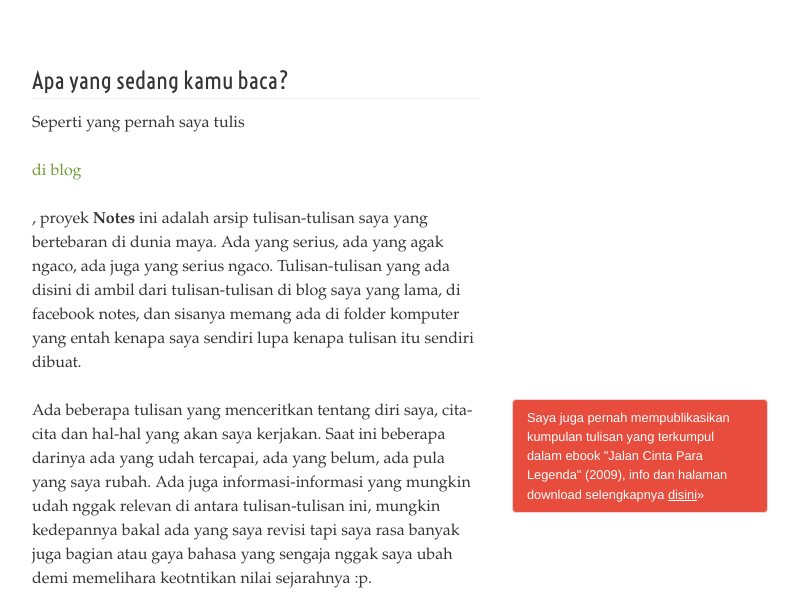
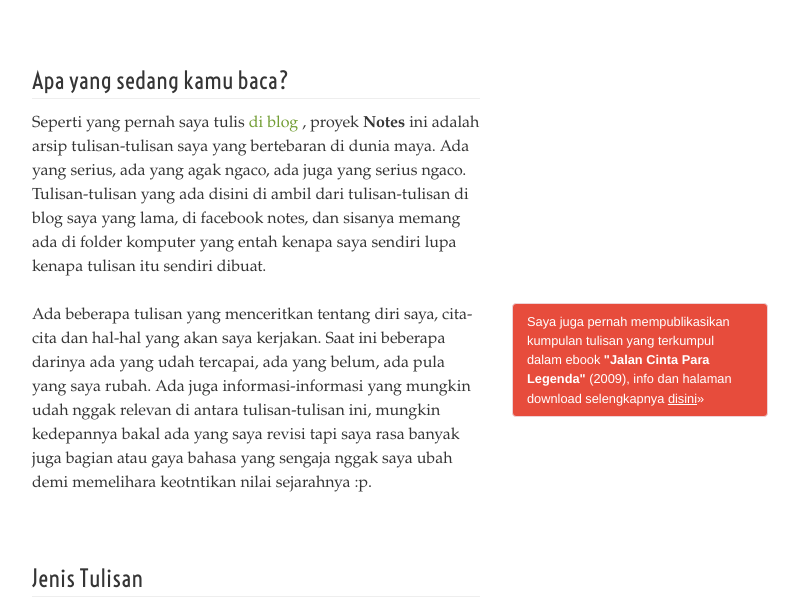
Before and after one commit to jurnalanas/book, a plain HTML site: page index.html in a window 1280 px wide. Shown: the part 195-800 px from the top of the page, without its empty margins (240-1039 px from the left). Drawn offline with Linux system fonts and the light colour scheme; a web font is replaced by a local one.

Commit message:
ubah jurnal

```diff
--- a/index.html
+++ b/index.html
@@ -55,12 +55,12 @@
 	<div class='content'>
 		<h2>Apa yang sedang kamu baca?</h2>
 
-<p>Seperti yang pernah saya tulis <p><a href="http://jurnalanas.com/blog/2013/07/25/notes-kompilasi-artikel-dan-update-jcpl/">di blog</a></p>
+<p>Seperti yang pernah saya tulis <a href="http://jurnalanas.com/blog/2013/07/25/notes-kompilasi-artikel-dan-update-jcpl/">di blog</a>
 , proyek <strong>Notes</strong> ini adalah arsip tulisan-tulisan saya yang bertebaran di dunia maya. Ada yang serius, ada yang agak ngaco, ada juga yang serius ngaco. Tulisan-tulisan yang ada disini di ambil dari tulisan-tulisan di blog saya yang lama, di facebook notes, dan sisanya memang ada di folder komputer yang entah kenapa saya sendiri lupa kenapa tulisan itu sendiri dibuat. </p>
 
 
 		<div class='aside'>
-			  <p class="alert alert-error">Saya juga pernah mempublikasikan kumpulan tulisan yang terkumpul dalam ebook "Jalan Cinta Para Legenda" (2009), info dan halaman download selengkapnya <a href="download">disini</a>»
+			  <p class="alert alert-error">Saya juga pernah mempublikasikan kumpulan tulisan yang terkumpul dalam ebook <strong>"Jalan Cinta Para Legenda"</strong> (2009), info dan halaman download selengkapnya <a href="download">disini</a>»
 </p>
 		</div>
 
```
